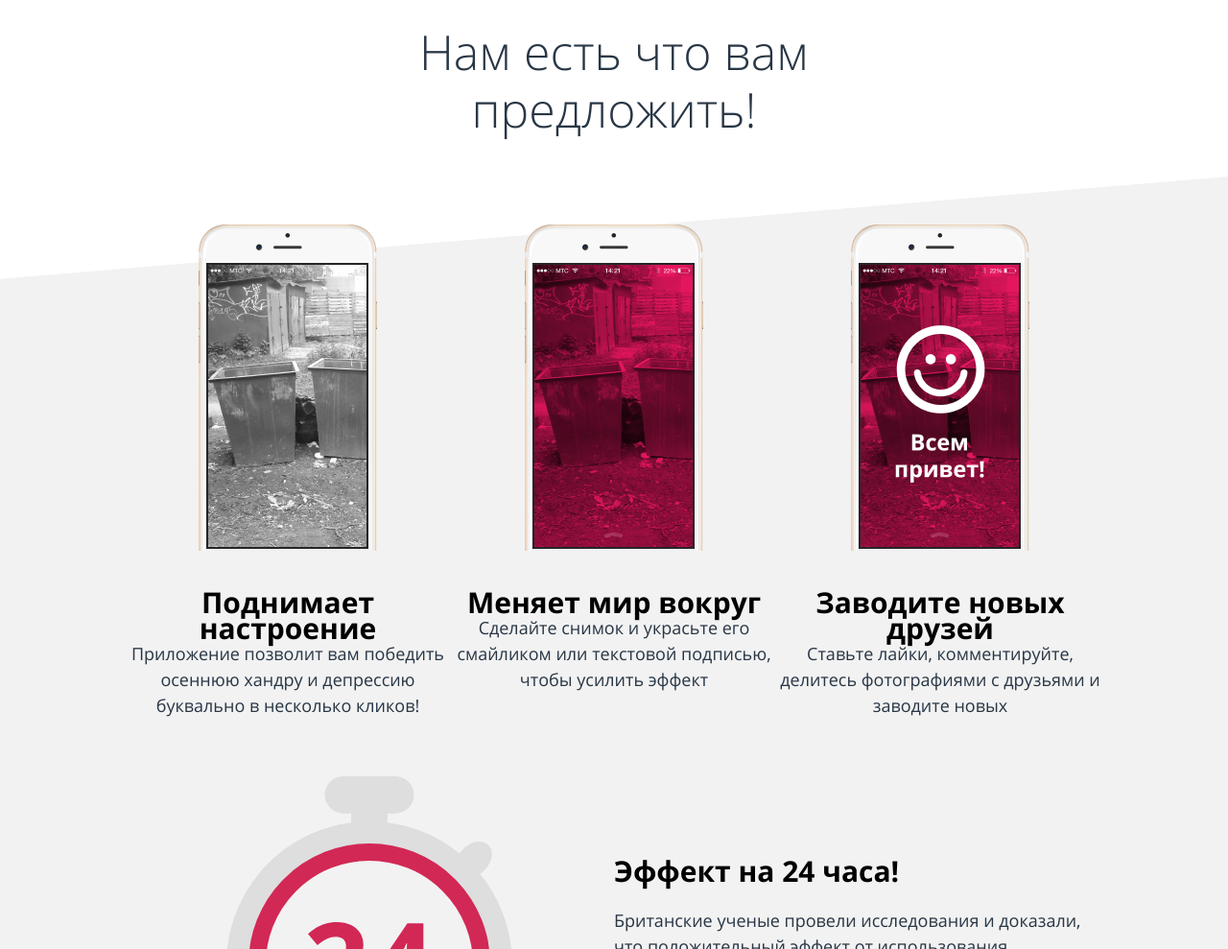
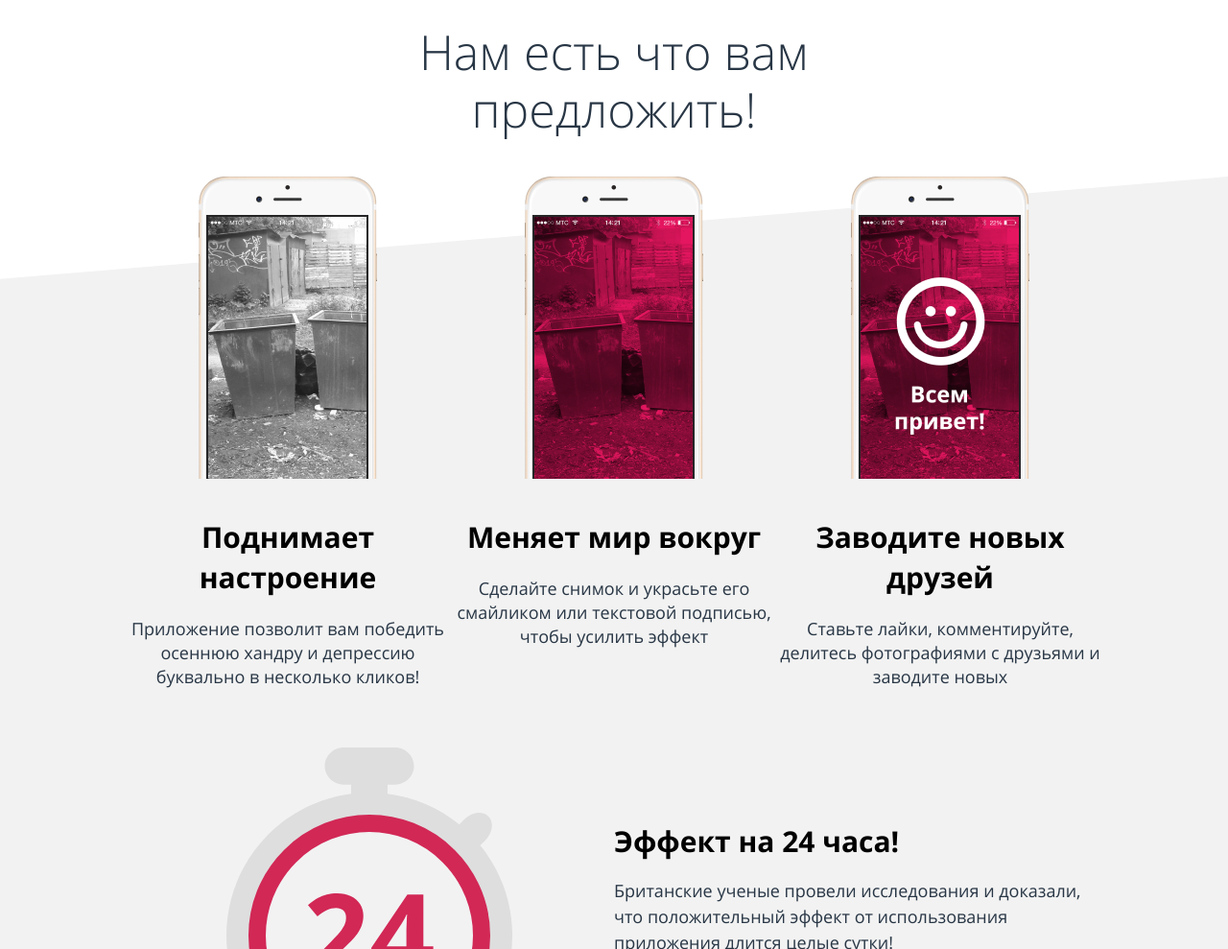
Before and after one commit to IrinaSafe/1651659-pink-21, a website: page source/index.html in a window 1280 px wide. Shown: the part 860-1849 px from the top of the page at 96% size. Drawn offline with nearby package versions, Linux system fonts and the light colour scheme; files that its build step writes are made by us from their sources.

Commit message:
Правки по таблице и блоку с преимуществами

```diff
--- a/source/sass/blocks/advantages.scss
+++ b/source/sass/blocks/advantages.scss
@@ -6,7 +6,7 @@
   background-image: url("../img/grey_background.svg");
   background-repeat: no-repeat;
   background-size: cover;
-  background-position: 50% 0;
+  background-position: 100% 0;
   display: grid;
   grid-template-areas:
     "text"
@@ -63,10 +63,18 @@
 
 .advantages__item-image {
   overflow: hidden;
+
+  @media screen and (min-width: $media-tablet) {
+    margin-top: -75px;
+  }
 }
 
 .advantages-image {
-  transform: translateY(50px);
+  transform: translateY(41px);
+
+  @media screen and (min-width: $media-tablet) {
+    transform: translateY(75px);
+  }
 }
 
 .advantages__list {
@@ -74,13 +82,20 @@
   text-align: center;
   padding: 0 20px;
   grid-area: text;
+  line-height: 1.4;
+  margin-top: 85px;
+
+  li:not(:last-child) {
+    margin-bottom: 40px;
+  }
 
   @media screen and (min-width: $media-tablet) {
     text-align: start;
-    padding: 80px 20px 0;
+    padding: 40px 20px 0;
     display: flex;
     flex-direction: column;
     justify-content: center;
+    margin-top: 0;
 
     li:not(:last-child) {
       margin-bottom: 40px;
@@ -104,6 +119,7 @@
   font-size: $advantages-title-font-size;
   font-weight: $advantages-title-font-weight;
   color: $advantages-title-color;
+  margin-bottom: 20px;
 
   @media screen and (min-width: $media-desktop) {
     font-size: $advantages-title-font-size--desktop;
--- a/source/sass/blocks/price.scss
+++ b/source/sass/blocks/price.scss
@@ -12,7 +12,7 @@
   flex-direction: column-reverse;
   /*justify-content: center;*/
   background-color: $price__wrapper-background-color;
-  width: 100%;
+  /*width: 100%;*/
   padding: 40px 20px;
   /*position: relative;*/
   /*transition: transform .8s ease;*/
--- a/source/sass/blocks/table.scss
+++ b/source/sass/blocks/table.scss
@@ -6,13 +6,13 @@
   word-break: break-all;
   margin: 0 auto;
   text-align: center;
-  width: 300%;
+  width: 100%;
   /*transform: translate(-31%);*/
-  /*table-layout: fixed;*/
+  table-layout: fixed;
   transition: transform 0.5s ease;
   /*position: relative;
   left: 50%;*/
-  /*transform: translateX(-50%);*/
+  transform: translateX(-33%);
 
   @media screen and (min-width: $media-tablet) {
     width: 100%;
```
